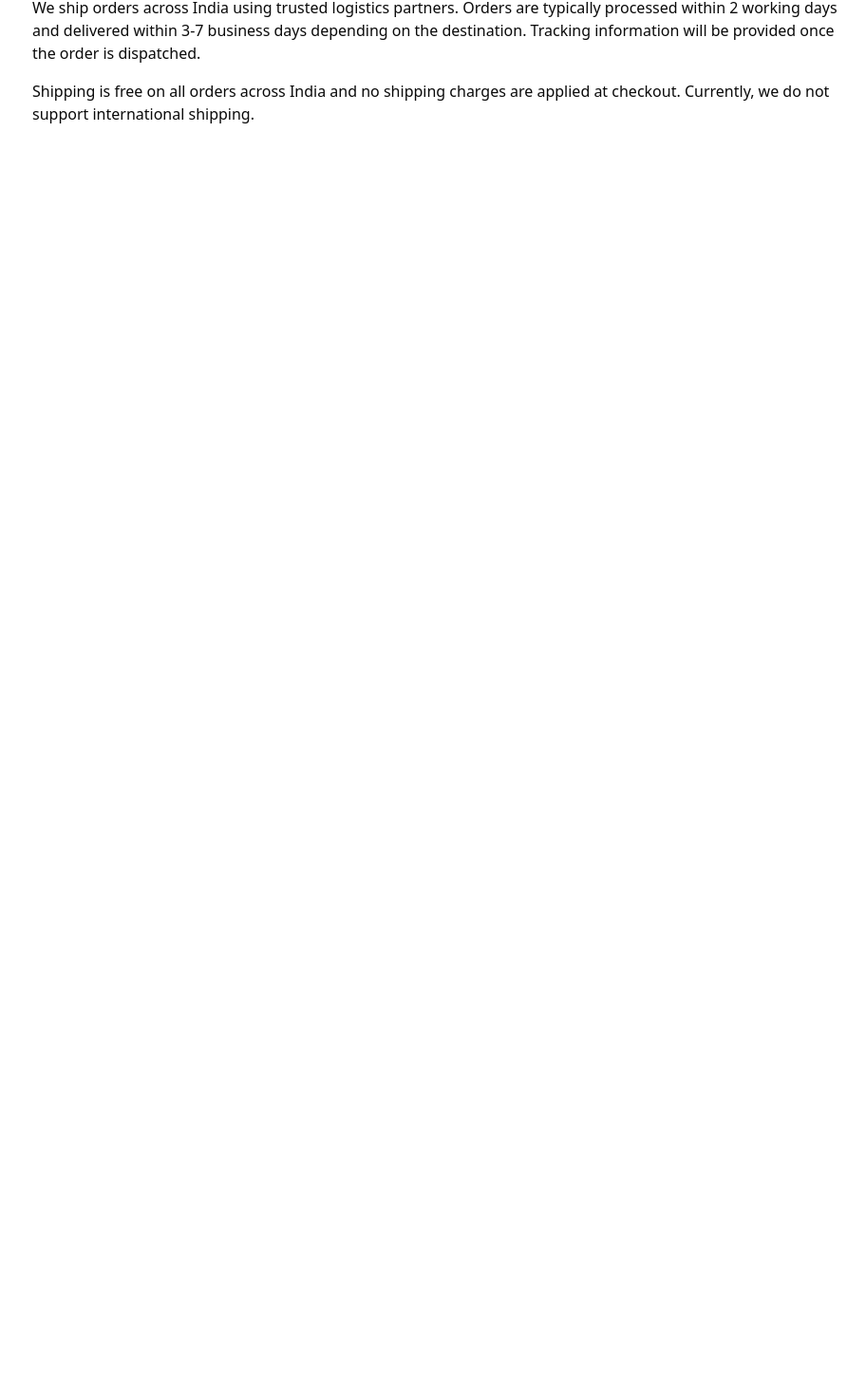
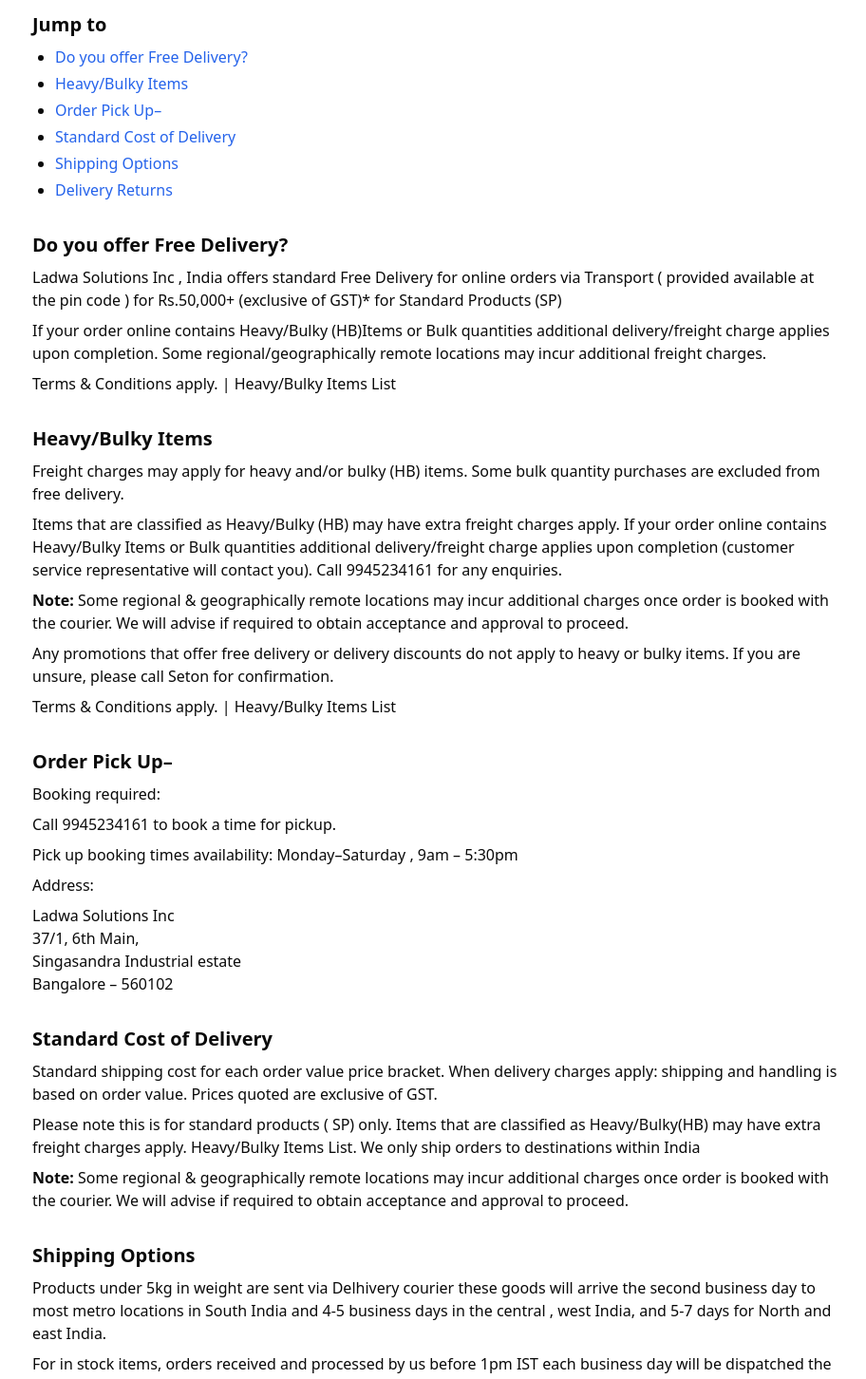
Before and after one commit to the-capital-hub/ladwapartners, a Next.js app: page /shipping-policy in a window 1280 px wide. Shown: the part 80-1532 px from the top of the page at 95% size, without its empty margins (182-1094 px from the left). Before the commit the page ends 800 px from the top, so only its background shows below. Built offline with nearby package versions, Linux system fonts and the light colour scheme.

Commit message:
feat: update shipping policy content

```diff
--- a/app/shipping-policy/page.jsx
+++ b/app/shipping-policy/page.jsx
@@ -1,23 +1,161 @@
 export const metadata = {
   title: "Shipping Policy | LADWA Partners",
-  description: "Information on shipping methods, timelines, and charges for orders placed on LADWA Partners."
+  description: "Information on shipping methods, timelines, and charges for orders placed on LADWA Partners.",
 };
 
 export default function ShippingPolicyPage() {
   return (
-    <main className="max-w-4xl mx-auto p-6 space-y-4">
+    <main className="max-w-4xl mx-auto p-6 space-y-8">
       <h1 className="text-3xl font-bold">Shipping Policy</h1>
-      <p>
-        We ship orders across India using trusted logistics partners. Orders are
-        typically processed within 2 working days and delivered within 3-7
-        business days depending on the destination. Tracking information will be
-        provided once the order is dispatched.
-      </p>
-      <p>
-        Shipping is free on all orders across India and no shipping charges are
-        applied at checkout. Currently, we do not support international
-        shipping.
-      </p>
+
+      <section className="space-y-2">
+        <h2 className="text-xl font-semibold">Jump to</h2>
+        <ul className="list-disc pl-6 space-y-1">
+          <li>
+            <a href="#free-delivery" className="text-blue-600 hover:underline">
+              Do you offer Free Delivery?
+            </a>
+          </li>
+          <li>
+            <a href="#heavy-bulky" className="text-blue-600 hover:underline">
+              Heavy/Bulky Items
+            </a>
+          </li>
+          <li>
+            <a href="#order-pick-up" className="text-blue-600 hover:underline">
+              Order Pick Up–
+            </a>
+          </li>
+          <li>
+            <a
+              href="#standard-cost"
+              className="text-blue-600 hover:underline"
+            >
+              Standard Cost of Delivery
+            </a>
+          </li>
+          <li>
+            <a href="#shipping-options" className="text-blue-600 hover:underline">
+              Shipping Options
+            </a>
+          </li>
+          <li>
+            <a href="#delivery-returns" className="text-blue-600 hover:underline">
+              Delivery Returns
+            </a>
+          </li>
+        </ul>
+      </section>
+
+      <section id="free-delivery" className="space-y-2">
+        <h2 className="text-xl font-semibold">Do you offer Free Delivery?</h2>
+        <p>
+          Ladwa Solutions Inc , India offers standard Free Delivery for online
+          orders via Transport ( provided available at the pin code ) for
+          Rs.50,000+ (exclusive of GST)* for Standard Products (SP)
+        </p>
+        <p>
+          If your order online contains Heavy/Bulky (HB)Items or Bulk quantities
+          additional delivery/freight charge applies upon completion. Some
+          regional/geographically remote locations may incur additional freight
+          charges.
+        </p>
+        <p>Terms &amp; Conditions apply. | Heavy/Bulky Items List</p>
+      </section>
+
+      <section id="heavy-bulky" className="space-y-2">
+        <h2 className="text-xl font-semibold">Heavy/Bulky Items</h2>
+        <p>
+          Freight charges may apply for heavy and/or bulky (HB) items. Some bulk
+          quantity purchases are excluded from free delivery.
+        </p>
+        <p>
+          Items that are classified as Heavy/Bulky (HB) may have extra freight
+          charges apply. If your order online contains Heavy/Bulky Items or Bulk
+          quantities additional delivery/freight charge applies upon completion
+          (customer service representative will contact you). Call 9945234161 for
+          any enquiries.
+        </p>
+        <p>
+          <strong>Note:</strong> Some regional &amp; geographically remote
+          locations may incur additional charges once order is booked with the
+          courier. We will advise if required to obtain acceptance and approval
+          to proceed.
+        </p>
+        <p>
+          Any promotions that offer free delivery or delivery discounts do not
+          apply to heavy or bulky items. If you are unsure, please call Seton for
+          confirmation.
+        </p>
+        <p>Terms &amp; Conditions apply. | Heavy/Bulky Items List</p>
+      </section>
+
+      <section id="order-pick-up" className="space-y-2">
+        <h2 className="text-xl font-semibold">Order Pick Up–</h2>
+        <p>Booking required:</p>
+        <p>Call 9945234161 to book a time for pickup.</p>
+        <p>Pick up booking times availability: Monday–Saturday , 9am – 5:30pm</p>
+        <p>Address:</p>
+        <p>
+          Ladwa Solutions Inc
+          <br />
+          37/1, 6th Main,
+          <br />
+          Singasandra Industrial estate
+          <br />
+          Bangalore – 560102
+        </p>
+      </section>
+
+      <section id="standard-cost" className="space-y-2">
+        <h2 className="text-xl font-semibold">Standard Cost of Delivery</h2>
+        <p>
+          Standard shipping cost for each order value price bracket. When
+          delivery charges apply: shipping and handling is based on order value.
+          Prices quoted are exclusive of GST.
+        </p>
+        <p>
+          Please note this is for standard products ( SP) only. Items that are
+          classified as Heavy/Bulky(HB) may have extra freight charges apply.
+          Heavy/Bulky Items List. We only ship orders to destinations within
+          India
+        </p>
+        <p>
+          <strong>Note:</strong> Some regional &amp; geographically remote
+          locations may incur additional charges once order is booked with the
+          courier. We will advise if required to obtain acceptance and approval
+          to proceed.
+        </p>
+      </section>
+
+      <section id="shipping-options" className="space-y-2">
+        <h2 className="text-xl font-semibold">Shipping Options</h2>
+        <p>
+          Products under 5kg in weight are sent via Delhivery courier these goods
+          will arrive the second business day to most metro locations in South
+          India and 4-5 business days in the central , west India, and 5-7 days
+          for North and east India.
+        </p>
+        <p>
+          For in stock items, orders received and processed by us before 1pm IST
+          each business day will be dispatched the same day.
+        </p>
+        <p>
+          International Orders: We are able to deliver orders outside of India .
+          Call our team 9945234161 for details.
+        </p>
+      </section>
+
+      <section id="delivery-returns" className="space-y-2">
+        <h2 className="text-xl font-semibold">Delivery Returns</h2>
+        <p>
+          In addition to our standard returns policy, where the customer wishes
+          to return the product, the refunded amount will match the price paid at
+          the time of purchase excluding any additional returns shipping costs.
+          Reference on Terms and Conditions
+        </p>
+        <p>Terms &amp; Conditions</p>
+      </section>
     </main>
   );
 }
```
